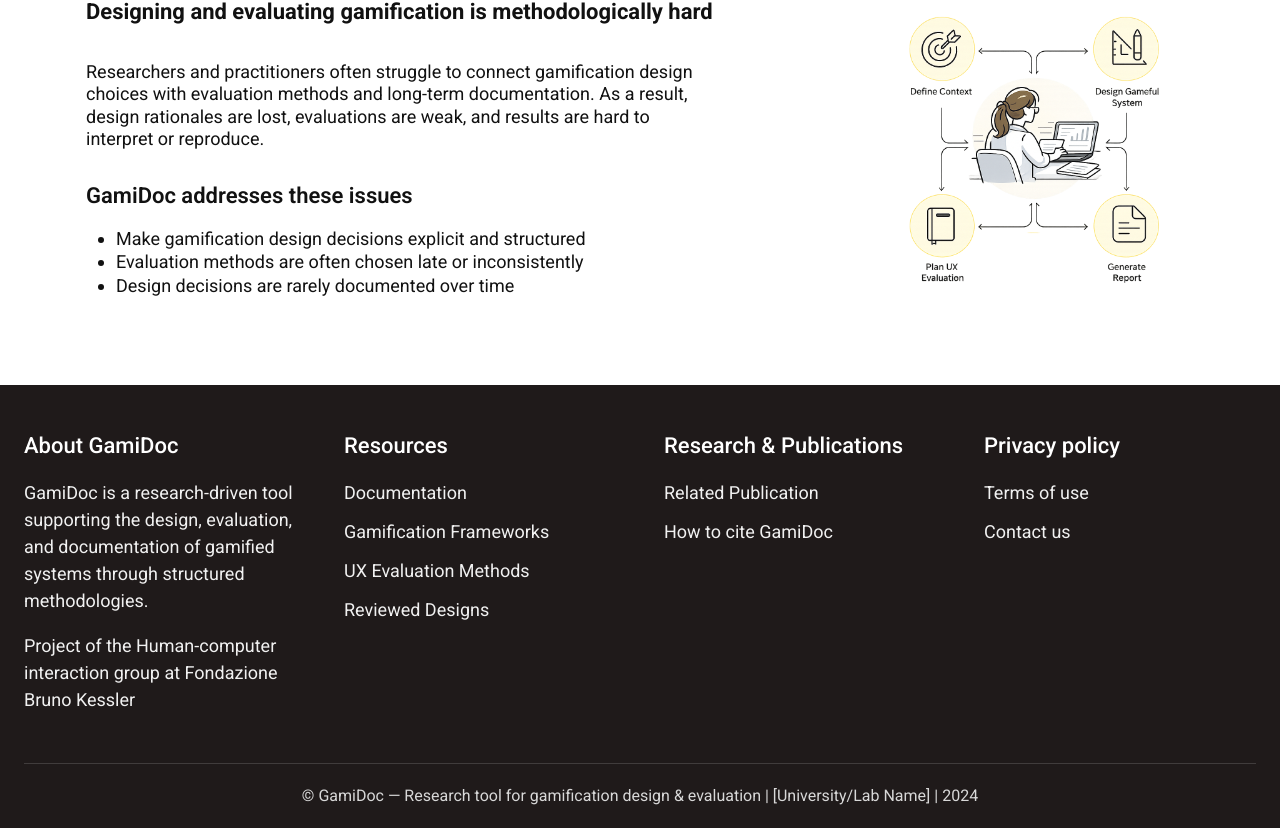
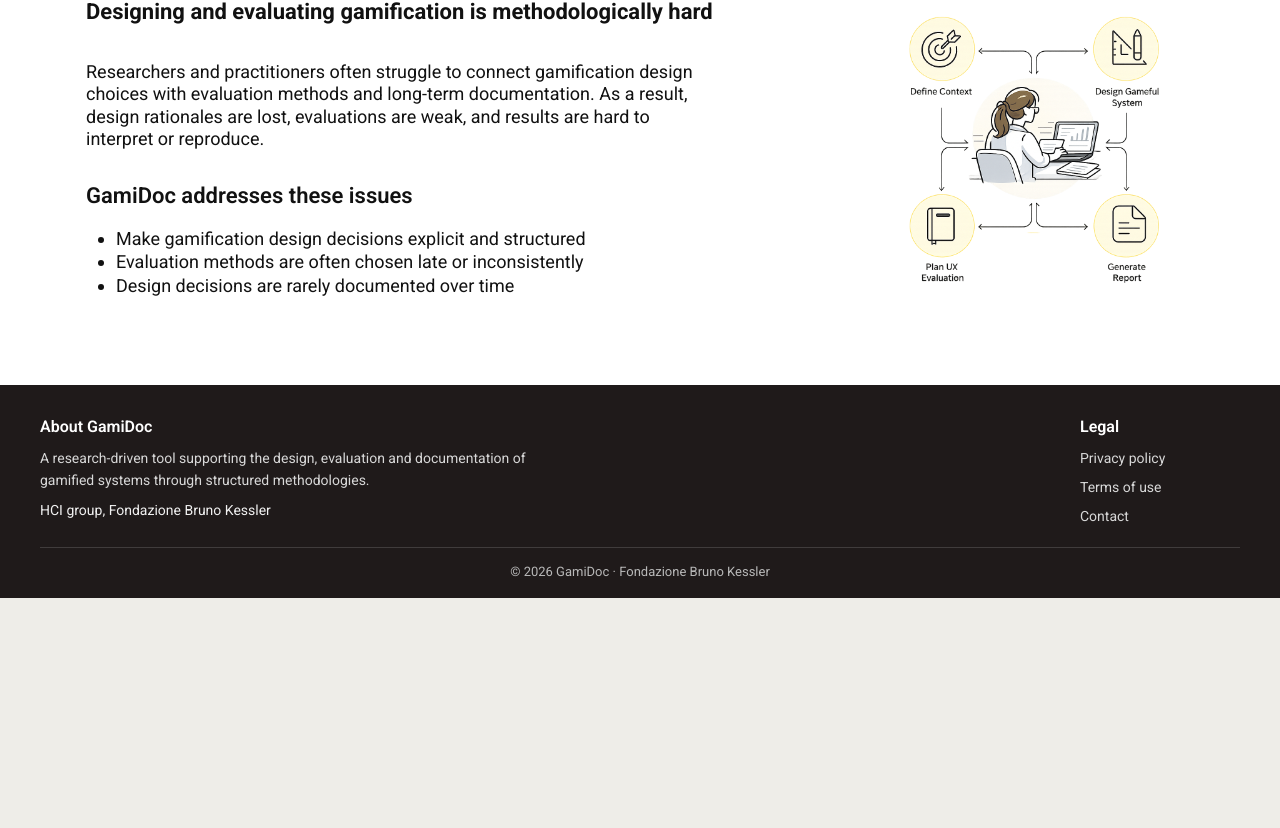
Before and after one commit to GamiDoc/frontend_new, a React (Vite) app: page / in a window 1280 px wide. Shown: the part 1357-2185 px from the top of the page. After the commit the page ends 1955 px from the top, so only its background shows below. Built offline with nearby package versions, Linux system fonts and the light colour scheme; no server answers.

Commit message:
Footer: compact, real year and organisation, Legal column, placeholder links removed

```diff
--- a/src/components/Footer.jsx
+++ b/src/components/Footer.jsx
@@ -1,46 +1,37 @@
 import ConstructionLink from './ConstructionLink';
 
+/* Site footer (every page, design steps included).
+   Only links with a destination belong here: the legal ones stay as placeholders
+   ("under construction" popup) because a site with accounts needs them; add the
+   Resources / Research links back when their pages exist. */
 function Footer() {
+    const year = new Date().getFullYear();
+
     return (
         <footer className="footer">
             <div className="footer-container">
-                <div className="footer-column">
+                <div className="footer-column footer-column--about">
                     <h4>About GamiDoc</h4>
                     <p>
-                        GamiDoc is a research-driven tool supporting the design,
-                        evaluation, and documentation of gamified systems
+                        A research-driven tool supporting the design,
+                        evaluation and documentation of gamified systems
                         through structured methodologies.
                     </p>
-                    <p>
-                        Project of the Human-computer interaction group at
-                        Fondazione Bruno Kessler
+                    <p className="footer-org">
+                        HCI group, Fondazione Bruno Kessler
                     </p>
                 </div>
 
-                <div className="footer-column">
-                    <h4>Resources</h4>
-                    <ConstructionLink>Documentation</ConstructionLink>
-                    <ConstructionLink>Gamification Frameworks</ConstructionLink>
-                    <ConstructionLink>UX Evaluation Methods</ConstructionLink>
-                    <ConstructionLink>Reviewed Designs</ConstructionLink>
-                </div>
-
-                <div className="footer-column">
-                    <h4>Research & Publications</h4>
-                    <ConstructionLink>Related Publication</ConstructionLink>
-                    <ConstructionLink>How to cite GamiDoc</ConstructionLink>
-                </div>
-
-                <div className="footer-column">
-                    <h4>Privacy policy</h4>
+                <nav className="footer-column" aria-label="Legal">
+                    <h4>Legal</h4>
+                    <ConstructionLink>Privacy policy</ConstructionLink>
                     <ConstructionLink>Terms of use</ConstructionLink>
-                    <ConstructionLink>Contact us</ConstructionLink>
-                </div>
+                    <ConstructionLink>Contact</ConstructionLink>
+                </nav>
             </div>
 
             <div className="footer-bottom">
-                © GamiDoc — Research tool for gamification design & evaluation |
-                [University/Lab Name] | 2024
+                © {year} GamiDoc · Fondazione Bruno Kessler
             </div>
         </footer>
     );
--- a/src/styles/layout/footer.css
+++ b/src/styles/layout/footer.css
@@ -1,64 +1,80 @@
 /* =====================================================
    FOOTER — components/Footer.jsx
+   Compact: it is shown on every page, design steps included.
    ===================================================== */
 .footer {
     background: #1f1a1a;
     color: #fff;
-    padding: 48px 24px 20px;
+    padding: 32px 24px 16px;
 }
 
 .footer-container {
-    max-width: 1400px;
-    margin: 0 auto 32px;
+    max-width: 1200px;
+    margin: 0 auto 20px;
     display: flex;
-    gap: 48px;
+    gap: 32px 64px;
     justify-content: space-between;
     flex-wrap: wrap;
 }
 
 .footer-column {
-    flex: 1;
-    min-width: 220px;
+    display: flex;
+    flex-direction: column;
+    align-items: flex-start;
+    gap: 8px;
+    min-width: 160px;
+}
+
+.footer-column--about {
+    flex: 1 1 320px;
+    max-width: 520px;
 }
 
 .footer-column h4 {
-    font-size: 22px;
-    margin-bottom: 20px;
+    margin: 0 0 4px;
+    font-size: 16px;
+    font-weight: 600;
 }
 
 .footer-column p {
-    font-size: 18px;
-    line-height: 1.5;
-    margin-bottom: 18px;
+    margin: 0;
+    font-size: 14px;
+    line-height: 1.55;
+    color: #d8d8d8;
+}
+
+.footer-column .footer-org {
     color: #f1f1f1;
 }
 
 .footer-column a {
-    display: block;
-    color: #f1f1f1;
+    color: #d8d8d8;
     text-decoration: none;
-    font-size: 18px;
-    margin-bottom: 12px;
+    font-size: 14px;
 }
 
-.footer-column a:hover {
+.footer-column a:hover,
+.footer-column a:focus-visible {
+    color: #fff;
     text-decoration: underline;
 }
 
 .footer-bottom {
-    max-width: 1400px;
+    max-width: 1200px;
     margin: 0 auto;
-    padding-top: 20px;
+    padding-top: 14px;
     border-top: 1px solid rgba(255, 255, 255, 0.15);
     text-align: center;
-    font-size: 16px;
-    color: #d8d8d8;
+    font-size: 13px;
+    color: #b8b8b8;
 }
 
 @media (max-width: 640px) {
+    .footer {
+        padding: 24px 16px 14px;
+    }
     .footer-container {
-        flex-direction: column;
-        gap: 24px;
+        gap: 20px;
     }
     .footer-column {
         min-width: 0;
```
